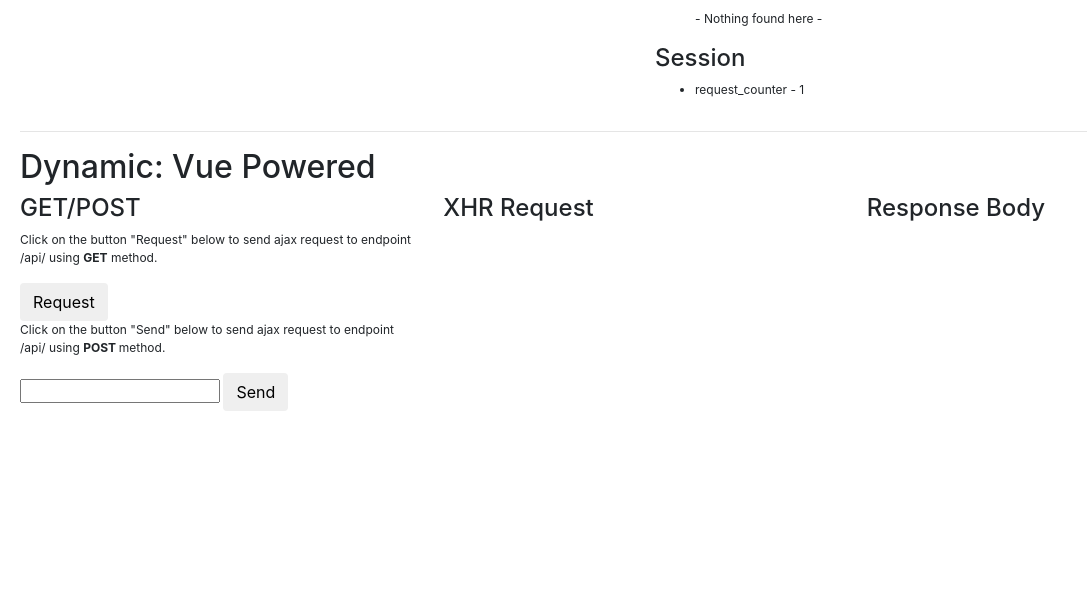
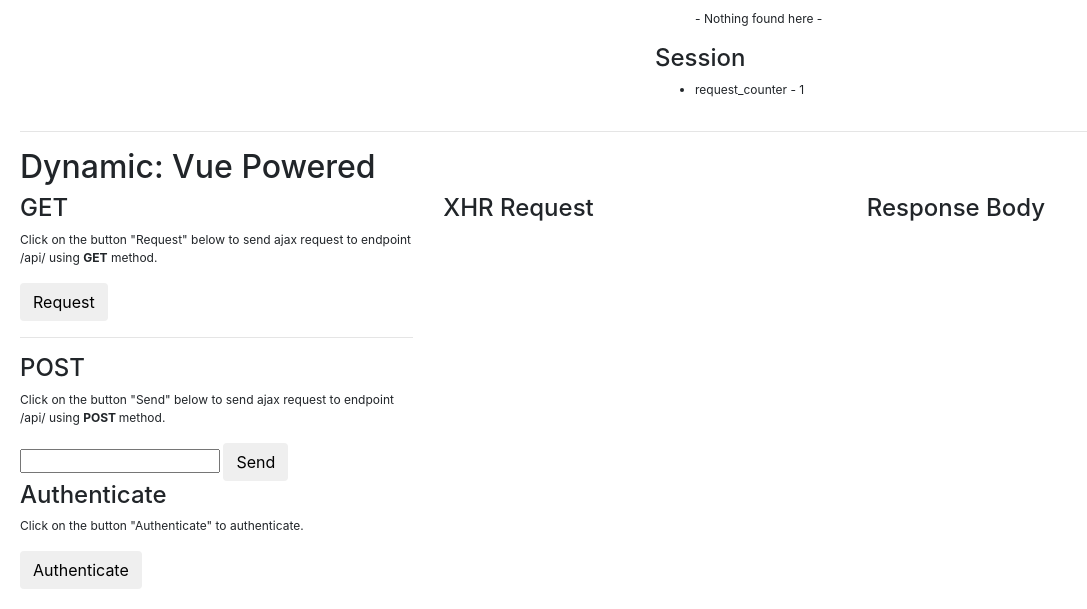
Before and after one commit to f1shear/http-demo, a Flask app: page / in a window 1280 px wide. Shown: the part 286-895 px from the top of the page, without its empty margins (0-1087 px from the left). Before the commit the page ends 697 px from the top, so only its background shows below. Run offline with Flask 2, Linux system fonts and the light colour scheme; some libraries are stand-ins or nearby versions.

Commit message:
organized forms

```diff
--- a/templates/home.html
+++ b/templates/home.html
@@ -85,13 +85,16 @@
 <div class='row'>
 
 	<div class='col-4'>
-		<h4> GET/POST </h4>
+		<h4> GET </h4>
 
 	<p>
 		Click on the button "Request" below to send ajax request to endpoint /api/ using <b>GET</b> method.
 	</p>
 <button class='btn btn-default' v-on:click='fetchApi()'> Request </button>
 
+<hr>
+
+<h4> POST </h4>
 <form v-on:submit.prevent="postApi()">
 
 	<p>
@@ -101,6 +104,17 @@
 	<input type='text' name='message' v-model='form.message'>
 	<button class='btn btn-default' type='submit'> Send </button>
 </form>
+
+
+<h4> Authenticate </h4>
+
+	<p>
+		Click on the button "Authenticate" to authenticate.
+	</p>
+	<button class='btn btn-default' v-on:click='authenticate()'>
+		Authenticate
+	</button>
+
 
 </div>
 
@@ -159,6 +173,10 @@ $(document).ready(function(){
     	request: '',
     	form: {
     		message: ''
+    	},
+    	login:{
+    		username: '',
+    		password: ''
     	}
   	},
   	mounted: function(){
@@ -183,6 +201,9 @@ $(document).ready(function(){
   			$.post("/api/", that.form, function(data, status){
 		        that.response = JSON.stringify(JSON.parse(data), null, 2);
 		    });
+  		},
+  		authenticate: function(){
+  			alert("todo");
   		}
   	}
 	});
```
